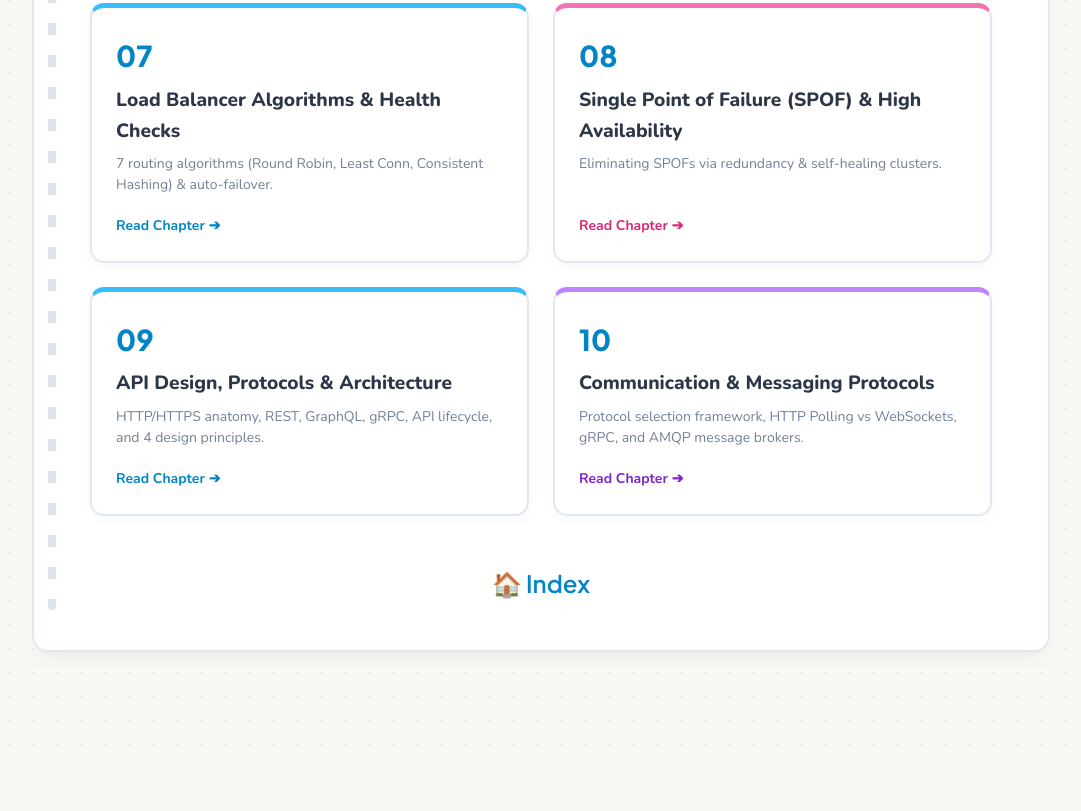
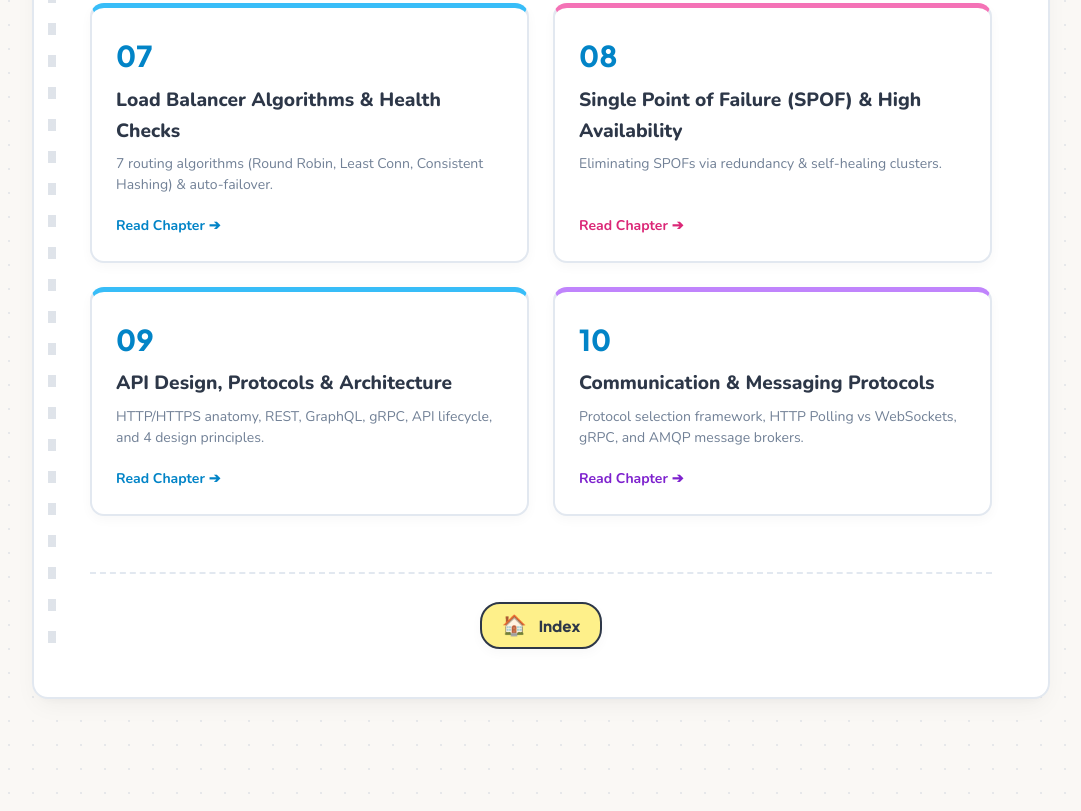
Before and after one commit to auysh8/System-design-notes, an Astro site: page / in a window 1280 px wide. Shown: the part 1187-1998 px from the top of the page, without its empty margins (99-1180 px from the left). Before the commit the page ends 1951 px from the top, so only its background shows below. Built offline with nearby package versions, Linux system fonts and the light colour scheme; Astro itself is replaced by a stand-in of ours.

Commit message:
fix(nav): redesign chapter navigation footer into clean tactile 3-button layout and remove duplicate number prefixes

```diff
--- a/src/layouts/NotebookLayout.astro
+++ b/src/layouts/NotebookLayout.astro
@@ -98,22 +98,37 @@ const baseUrl = import.meta.env.BASE_URL.endsWith('/')
             <slot />
 
             <!-- Planner Navigation Footer -->
-            <footer>
-                <p>
-                    {prevNote && (
-                        <a href={`${baseUrl}notes/${prevNote.id}/`} style="color:var(--pastel-blue-dark); text-decoration:none; margin-right: 1rem;">
-                            ⬅️ {prevNote.data.chapterNumber}. {prevNote.data.shortTitle || prevNote.data.title}
+            <footer class="chapter-nav-footer">
+                <div class="nav-footer-inner">
+                    {prevNote ? (
+                        <a href={`${baseUrl}notes/${prevNote.id}/`} class="nav-btn prev-btn">
+                            <span class="nav-btn-arrow">⬅️</span>
+                            <div class="nav-btn-text">
+                                <span class="nav-btn-label">Previous Chapter</span>
+                                <span class="nav-btn-title">{prevNote.data.shortTitle || `${prevNote.data.chapterNumber}. ${prevNote.data.title}`}</span>
+                            </div>
                         </a>
+                    ) : (
+                        <div class="nav-btn-placeholder"></div>
                     )}
-                    <a href={baseUrl} style="color:var(--pastel-blue-dark); text-decoration:none;">
-                        🏠 Index
+
+                    <a href={baseUrl} class="nav-btn index-btn">
+                        <span class="nav-btn-arrow">🏠</span>
+                        <span class="nav-btn-title">Index</span>
                     </a>
-                    {nextNote && (
-                        <a href={`${baseUrl}notes/${nextNote.id}/`} style="color:var(--pastel-blue-dark); text-decoration:none; margin-left: 1rem;">
-                            {nextNote.data.chapterNumber}. {nextNote.data.shortTitle || nextNote.data.title} ➡️
+
+                    {nextNote ? (
+                        <a href={`${baseUrl}notes/${nextNote.id}/`} class="nav-btn next-btn">
+                            <div class="nav-btn-text" style="text-align: right;">
+                                <span class="nav-btn-label">Next Chapter</span>
+                                <span class="nav-btn-title">{nextNote.data.shortTitle || `${nextNote.data.chapterNumber}. ${nextNote.data.title}`}</span>
+                            </div>
+                            <span class="nav-btn-arrow">➡️</span>
                         </a>
+                    ) : (
+                        <div class="nav-btn-placeholder"></div>
                     )}
-                </p>
+                </div>
             </footer>
         </div>
     </div>
--- a/src/styles/global.css
+++ b/src/styles/global.css
@@ -740,12 +740,124 @@ li::marker {
     gap: 4px;
 }
 
-footer {
-    text-align: center;
-    margin-top: 3rem;
-    font-family: var(--font-hand);
-    font-size: 1.5rem;
+/* Chapter Navigation Footer */
+.chapter-nav-footer {
+    margin-top: 3.5rem;
+    padding-top: 1.75rem;
+    border-top: 2px dashed var(--border-soft);
+}
+
+.nav-footer-inner {
+    display: flex;
+    align-items: center;
+    justify-content: space-between;
+    gap: 1rem;
+}
+
+.nav-btn {
+    background: var(--paper-card);
+    border: 2px solid var(--border-soft);
+    border-radius: 12px;
+    padding: 0.75rem 1.25rem;
+    display: flex;
+    align-items: center;
+    gap: 12px;
+    text-decoration: none;
+    color: var(--text-main);
+    box-shadow: var(--shadow-card);
+    transition: all 0.2s ease;
+    flex: 1;
+    max-width: 320px;
+}
+
+.nav-btn.index-btn {
+    flex: 0 0 auto;
+    max-width: none;
+    justify-content: center;
+    border-radius: 20px;
+    padding: 0.6rem 1.25rem;
+    background: var(--pastel-yellow);
+    border-color: var(--text-main);
+}
+
+.dark-mode .nav-btn.index-btn {
+    background: #423b16;
+    border-color: #eab308;
+    color: #facc15;
+}
+
+.nav-btn:hover {
+    transform: translateY(-2px);
+    box-shadow: var(--shadow-paper);
+    border-color: var(--pastel-blue-dark);
+}
+
+.nav-btn.prev-btn {
+    justify-content: flex-start;
+}
+
+.nav-btn.next-btn {
+    justify-content: flex-end;
+}
+
+.nav-btn-placeholder {
+    flex: 1;
+    max-width: 320px;
+}
+
+.nav-btn-arrow {
+    font-size: 1.25rem;
+    line-height: 1;
+}
+
+.nav-btn-text {
+    display: flex;
+    flex-direction: column;
+}
+
+.nav-btn-label {
+    font-size: 0.72rem;
+    font-weight: 800;
+    text-transform: uppercase;
+    letter-spacing: 0.05em;
     color: var(--text-muted);
+}
+
+.dark-mode .nav-btn-label {
+    color: #94a3b8;
+}
+
+.nav-btn-title {
+    font-family: var(--font-title);
+    font-size: 0.95rem;
+    font-weight: 800;
+    color: var(--text-main);
+    white-space: nowrap;
+    overflow: hidden;
+    text-overflow: ellipsis;
+}
+
+.dark-mode .nav-btn-title {
+    color: #f8fafc;
+}
+
+@media (max-width: 768px) {
+    .nav-footer-inner {
+        flex-direction: column;
+        align-items: stretch;
+    }
+
+    .nav-btn, .nav-btn-placeholder {
+        max-width: 100%;
+    }
+
+    .nav-btn.next-btn {
+        justify-content: space-between;
+    }
+
+    .nav-btn.prev-btn {
+        justify-content: flex-start;
+    }
 }
 
 /* Network Stack Visualization */
```
